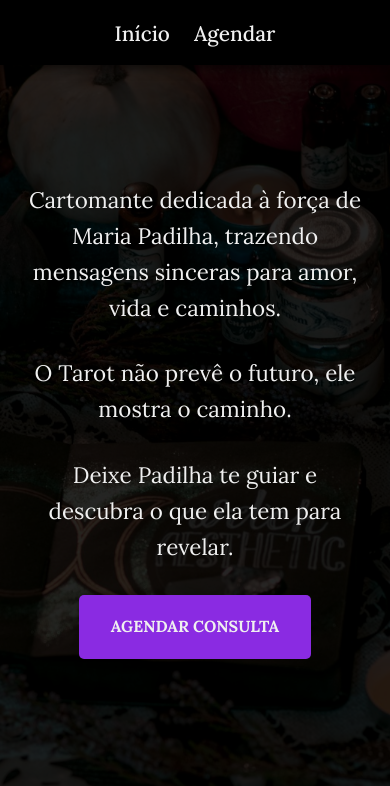
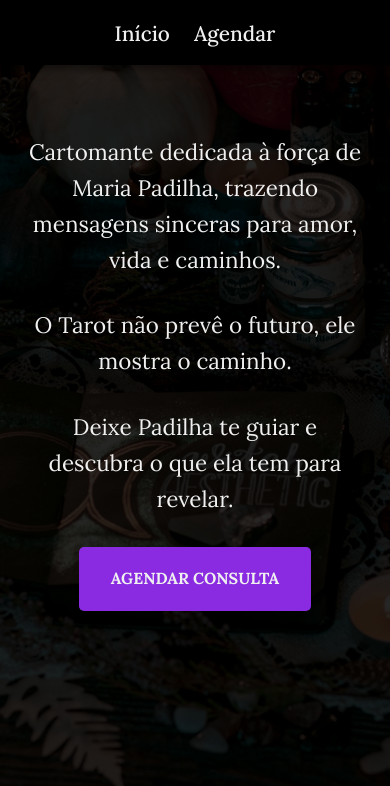
Before and after one commit to marllonpanisset/carolina-rodrigues-oraculista, a website: page index.html in a window 390 px wide. Shown: the part 58-844 px from the top of the page. Drawn offline with nearby package versions, Linux system fonts and the light colour scheme; no server answers.

Commit message:
adicionando cor de tema e tratando padding de hero no mobile

```diff
--- a/index.html
+++ b/index.html
@@ -13,6 +13,7 @@
         <meta property="og:image" content="https://carolinarodrigues.netlify.app/images/share-logo.png">
         <meta property="og:url" content="https://carolinarodrigues.netlify.app/">
         <meta property="og:type" content="website">
+        <meta name="theme-color" content="#000000">
         <link rel="stylesheet" href="/styles/style.css">
         <link rel="preconnect" href="https://fonts.googleapis.com">
         <link rel="preconnect" href="https://fonts.gstatic.com" crossorigin>
--- a/styles/style.css
+++ b/styles/style.css
@@ -443,6 +443,10 @@ footer a:hover {
         margin: 0 0.625rem;
     }
 
+    .hero {
+        padding: 12rem 1.5rem;
+    }
+
     .hero h2 {
         font-size: 2rem;
     }
```
